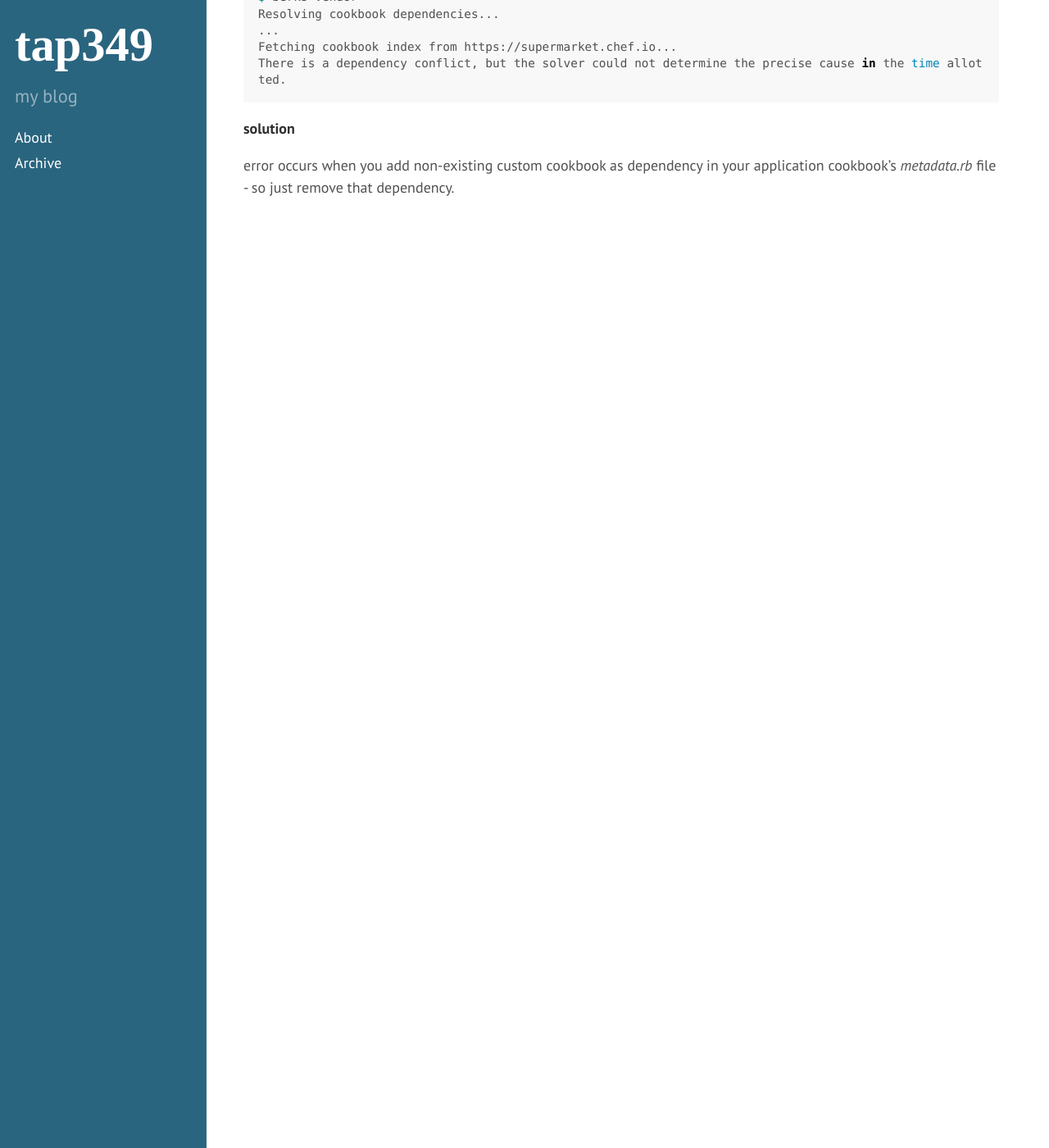
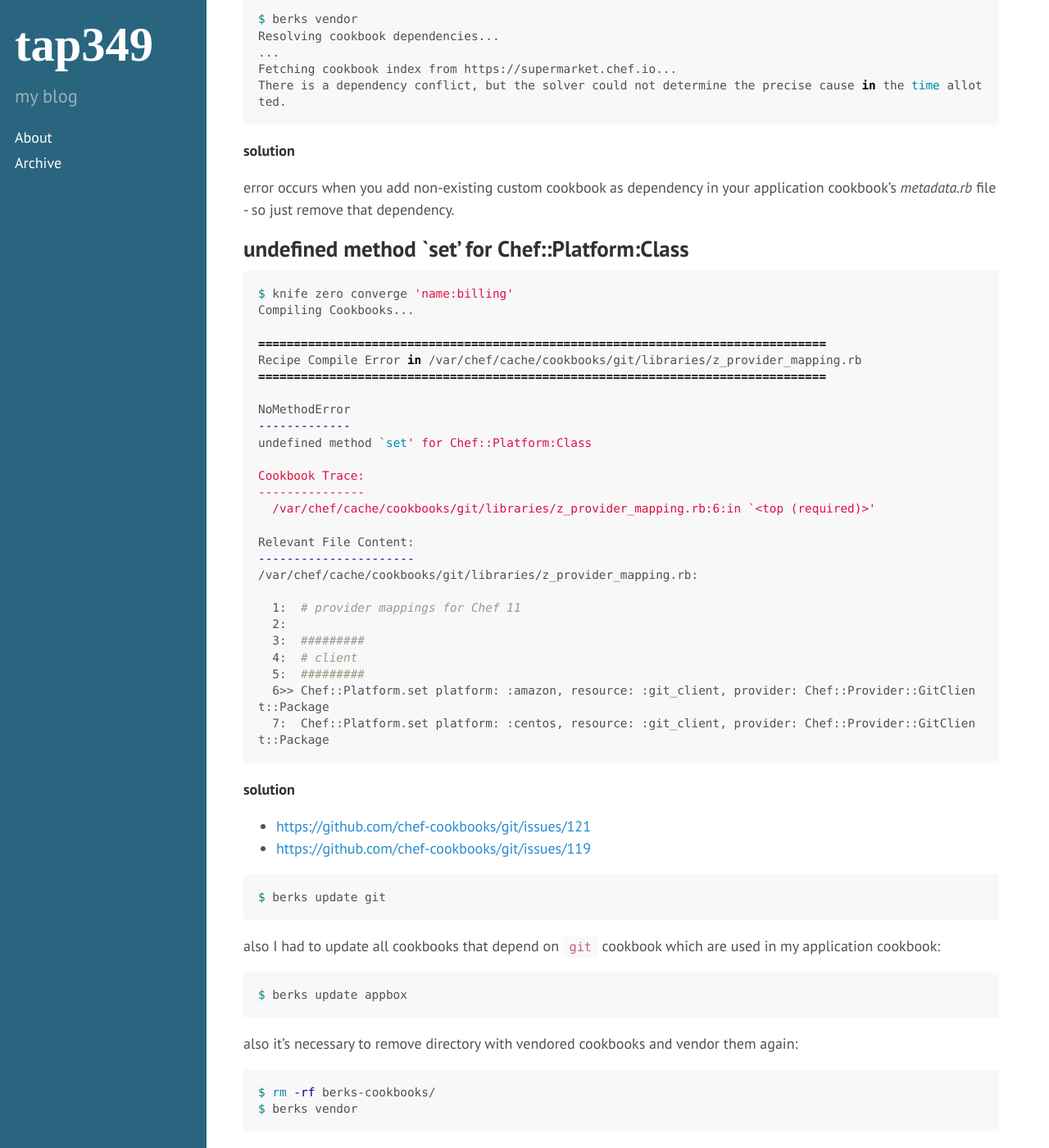
Before and after one commit to tap349/tap349.github.io, a Jekyll site: the page built from _posts/2017-08-02-chef-troubleshooting.md, in a window 1280 px wide and 1400 px high, scrolled down 1333 px. Shown: the whole window at 82% size. Built offline with Jekyll 4.4.1, drawn with Linux system fonts in a browser that asks for light colours; some of the changed text lies outside the part shown.

Commit message:
update 2017-08-03_13:41:16

````diff
--- a/_posts/2017-08-02-chef-troubleshooting.md
+++ b/_posts/2017-08-02-chef-troubleshooting.md
@@ -71,3 +71,58 @@ There is a dependency conflict, but the solver could not determine the precise c
 
 error occurs when you add non-existing custom cookbook as dependency in your
 application cookbook's _metadata.rb_ file - so just remove that dependency.
+
+## undefined method `set' for Chef::Platform:Class
+
+```sh
+$ knife zero converge 'name:billing'
+Compiling Cookbooks...
+
+================================================================================
+Recipe Compile Error in /var/chef/cache/cookbooks/git/libraries/z_provider_mapping.rb
+================================================================================
+
+NoMethodError
+-------------
+undefined method `set' for Chef::Platform:Class
+
+Cookbook Trace:
+---------------
+  /var/chef/cache/cookbooks/git/libraries/z_provider_mapping.rb:6:in `<top (required)>'
+
+Relevant File Content:
+----------------------
+/var/chef/cache/cookbooks/git/libraries/z_provider_mapping.rb:
+
+  1:  # provider mappings for Chef 11
+  2:
+  3:  #########
+  4:  # client
+  5:  #########
+  6>> Chef::Platform.set platform: :amazon, resource: :git_client, provider: Chef::Provider::GitClient::Package
+  7:  Chef::Platform.set platform: :centos, resource: :git_client, provider: Chef::Provider::GitClient::Package
+```
+
+**solution**
+
+- <https://github.com/chef-cookbooks/git/issues/121>
+- <https://github.com/chef-cookbooks/git/issues/119>
+
+```sh
+$ berks update git
+```
+
+also I had to update all cookbooks that depend on `git` cookbook
+which are used in my application cookbook:
+
+```sh
+$ berks update appbox
+```
+
+also it's necessary to remove directory with vendored cookbooks and vendor
+them again:
+
+```sh
+$ rm -rf berks-cookbooks/
+$ berks vendor
+```
````
